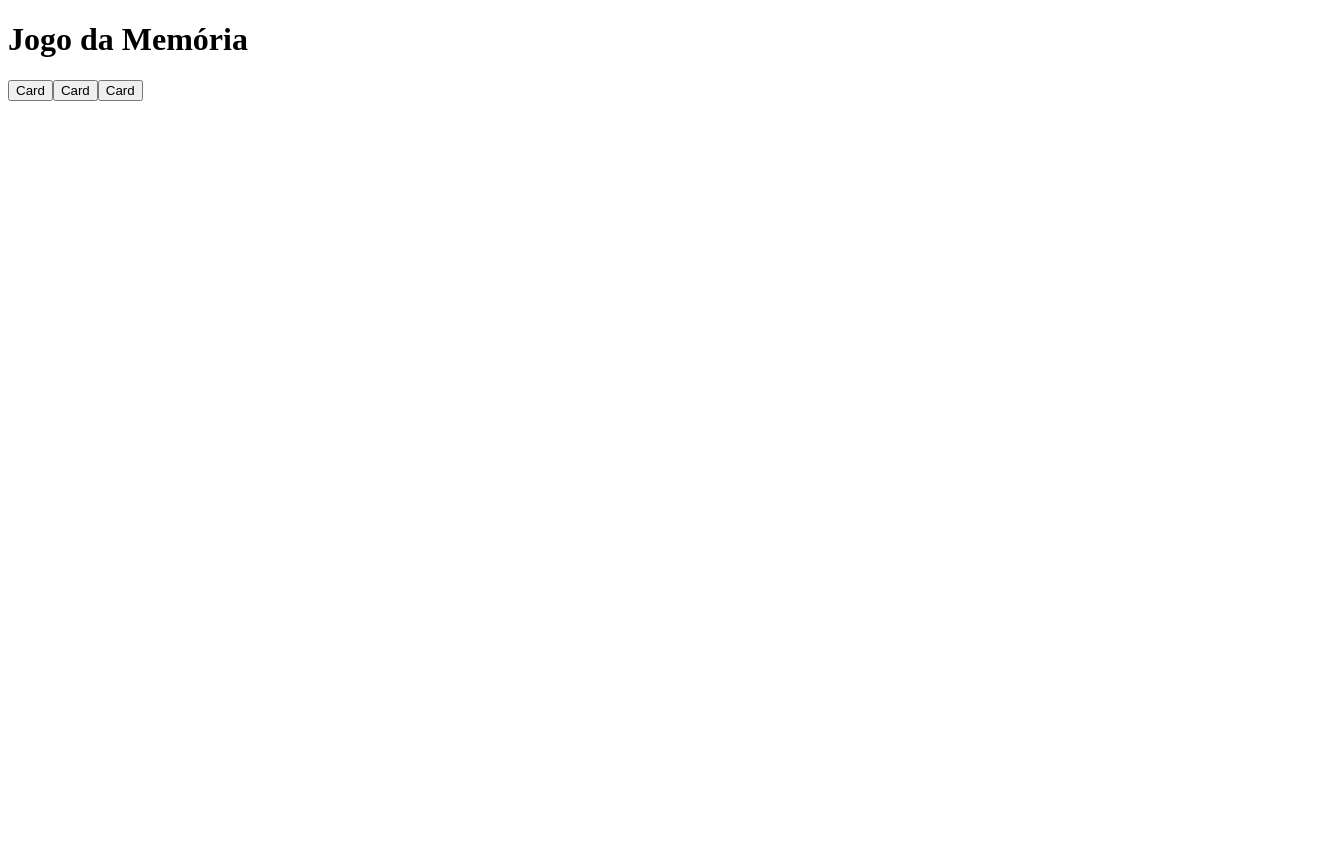
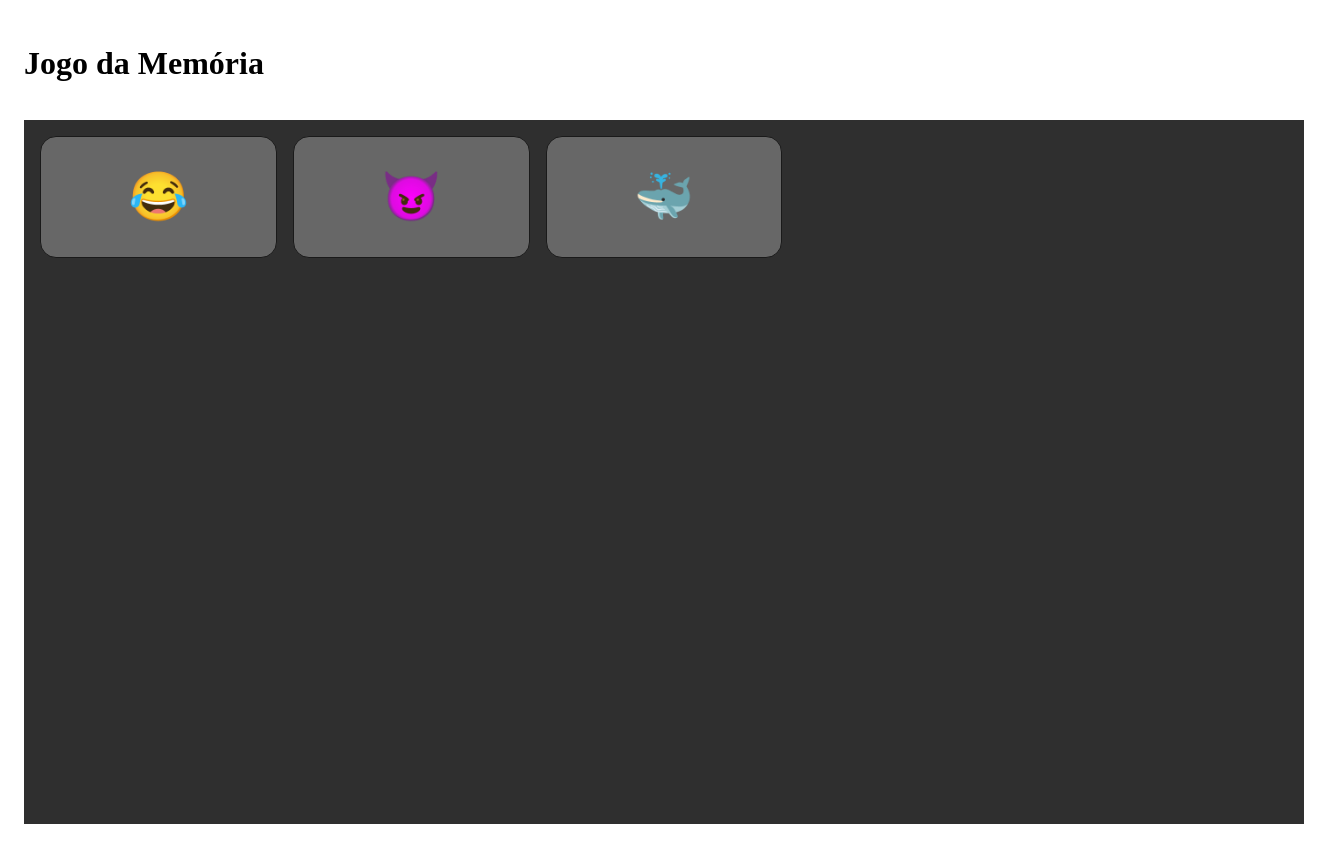
Before and after one commit to marcelomduarte/javascript_react_memo_game, a React app: page / in a window 1280 px wide. Shown: the whole page, 1320 px wide, since content can reach past the window. Before the commit the page ends 800 px from the top, so only its background shows below. Built offline with nearby package versions, Linux system fonts and the light colour scheme; the HTML template or start-up script is replaced by a standard one.

Commit message:
Estilos CSS e Props dos componentes

```diff
--- a/src/App.jsx
+++ b/src/App.jsx
@@ -3,9 +3,18 @@
 
 export function App() {
     return (
-        <div>
+        <div style={style}>
             <h1>Jogo da Memória</h1>
             <Board />
         </div>
     )
 }
+
+const style = {
+    width: '100vw',
+    height: '100vh',
+    padding: '1em',
+    display: 'flex',
+    flexDirection: 'column',
+    gap: '1em'
+}
--- a/src/components/Board.jsx
+++ b/src/components/Board.jsx
@@ -3,10 +3,20 @@
 
 export function Board() {
     return (
-        <div>
-            <Card />
-            <Card />
-            <Card />
+        <div style={style}>
+            <Card>😂</Card>
+            <Card>😈</Card>
+            <Card>🐳</Card>
         </div>
     )
 }
+
+const style = {
+    backgroundColor: '#2f2f2f',
+    flexGrow: 1,
+    display: 'grid',
+    gridTemplateColumns: 'repeat(5, 1fr)',
+    gridTemplateRows: 'repeat(5, 1fr)',
+    gap: '1em',
+    padding: '1em',
+}
--- a/src/components/Card.jsx
+++ b/src/components/Card.jsx
@@ -1,9 +1,20 @@
 import React from 'react'
 
-export function Card() {
+export function Card({ children }) {
     return (
-        <button>
-            Card
+        <button style={style}>
+            {children}
         </button>
     )
 }
+
+const style = {
+    backgroundColor: '#676767',
+    fontSize: '3em',
+    display: 'flex',
+    justifyContent: 'center',
+    alignItems: 'center',
+    borderRadius: '16px',
+    border: '1px solid #1a1a1a',
+    cursor: 'pointer',
+}
```
